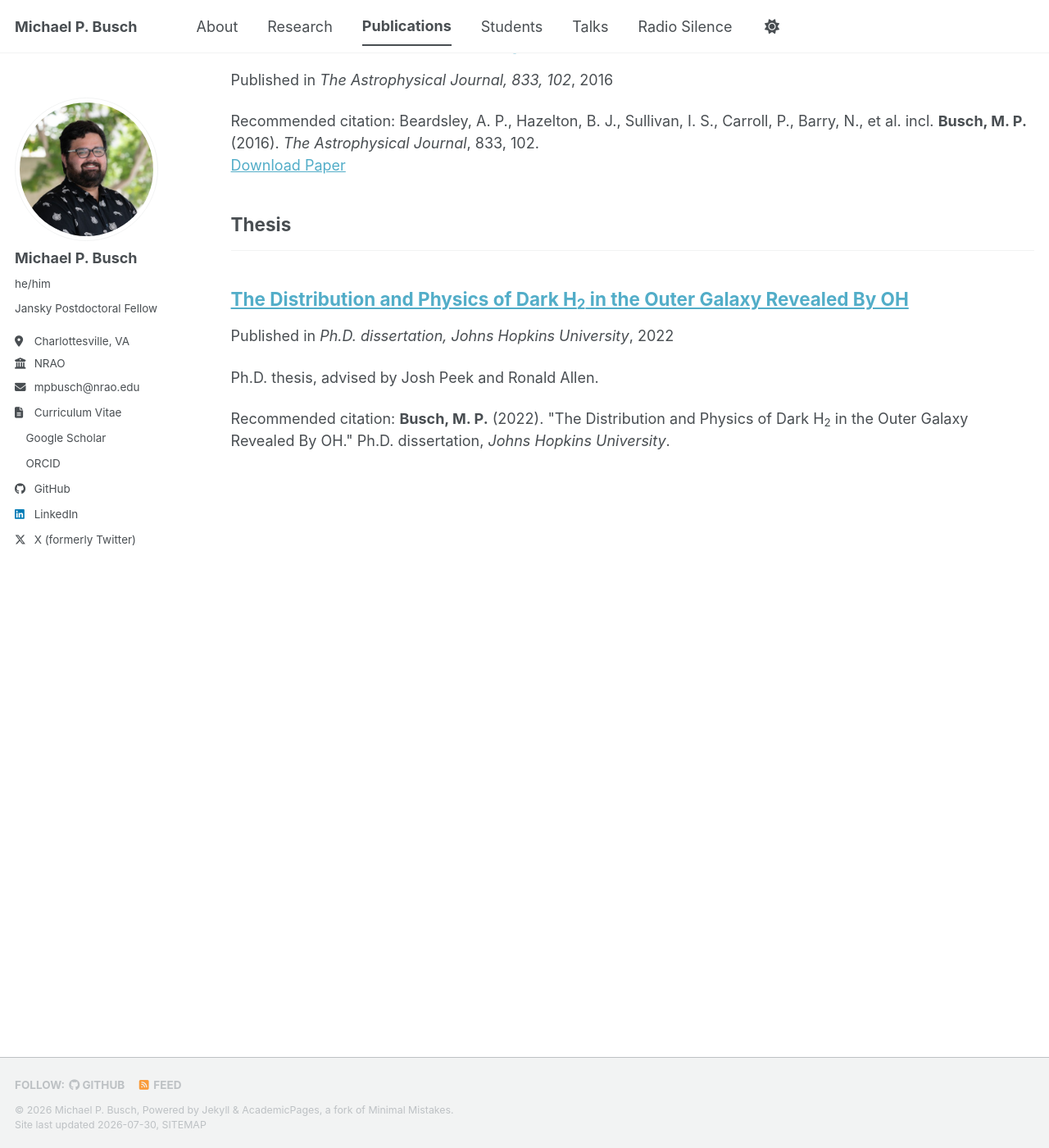
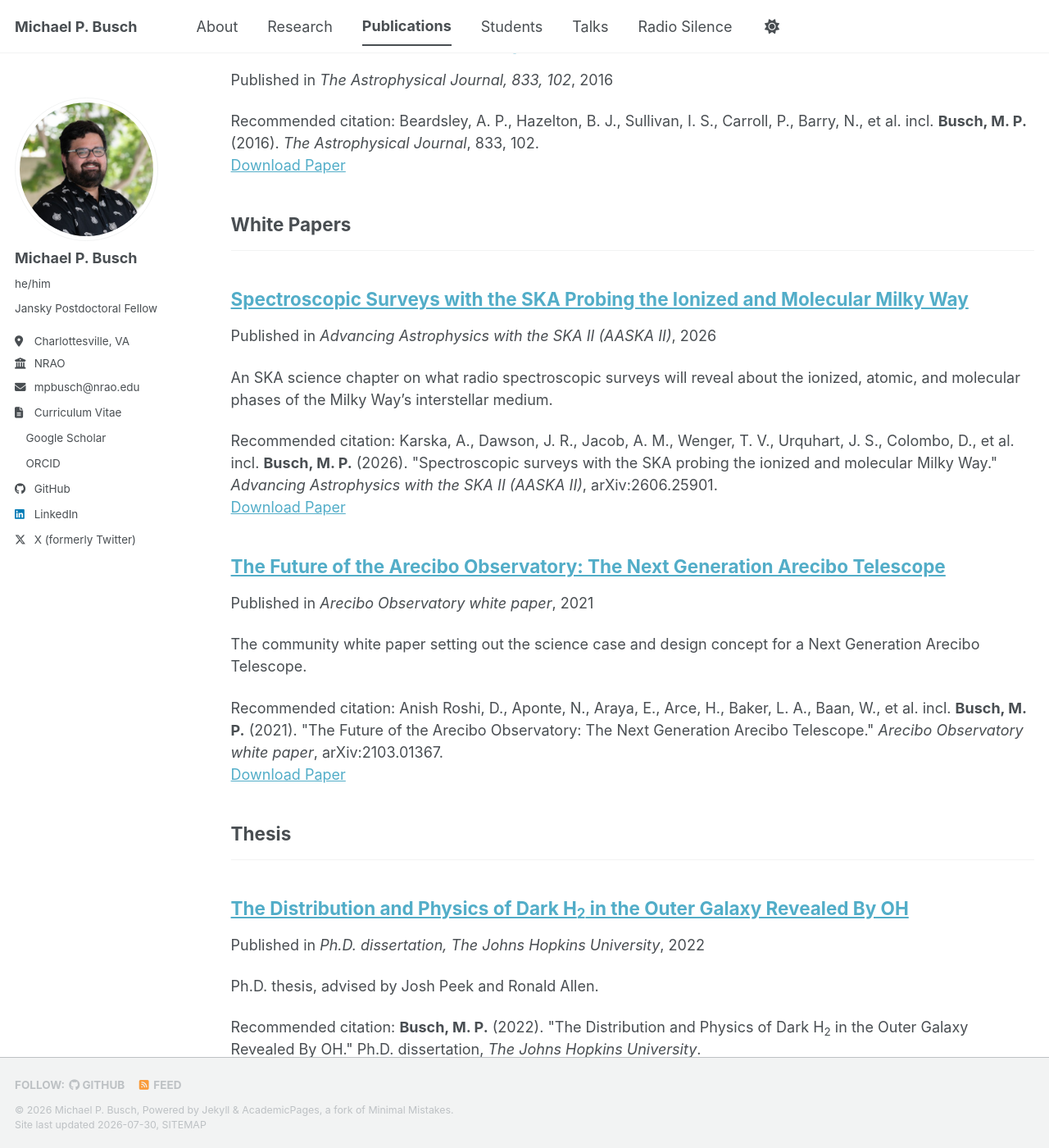
Before and after one commit to mbusch1/mbusch1.github.io, a Jekyll site: the page built from _pages/publications.html, in a window 1280 px wide and 1400 px high, scrolled down 5035 px. Shown: the whole window at 82% size. Built offline with Jekyll 4.4.1, drawn with Linux system fonts in a browser that asks for light colours; a style sheet for code colours, icons or effects is not loaded; some of the changed text lies outside the part shown.

Commit message:
Fix a broken paragraph, add a White Papers section, and tighten wording
The About page had a genuinely broken sentence. The line "2019. The research
page covers..." began with a number followed by a period, which markdown reads
as an ordered-list marker: kramdown ended the paragraph at "of awarded time
since", swallowed the year, and wrapped the rest in <ol><li>. Rewrapped so the
year cannot start a line, with a comment recording the hazard.

Requested wording changes:
- "NSF Graduate Research Fellow" bolded, matching the AAPF and Jansky mentions
- "Johns Hopkins University" -> "The Johns Hopkins University" (About, the
  thesis entry's venue and citation, and the students page)
- "Dr." added before Adam Riess, Josh Peek, and Ronald Allen -- and, for
  internal consistency, before Judd Bowman, Eric Bell, Karin Sandstrom, and
  Anita Hafner, since the students page and the CV already use it
- ALPACA noted as now defunct

New White Papers category on the publications page, holding the two the user
flagged, both verified via the arXiv API with Busch in the author list:
- Karska et al. 2026, "Spectroscopic surveys with the SKA probing the ionized
  and molecular Milky Way", AASKA II (arXiv:2606.25901), author 13 of 15
- Anish Roshi et al. 2021, "The Future of the Arecibo Observatory: The Next
  Generation Arecibo Telescope" (arXiv:2103.01367), author 11 of 74

Checked for a more recent Arecibo white paper and found none, so "the new
Arecibo white paper" is read as the Next Generation Arecibo Telescope one.

The publications intro no longer claims the list is refereed papers only.

Co-Authored-By: Claude Opus 5 (1M context) <noreply@anthropic.com>

```diff
--- a/_config.yml
+++ b/_config.yml
@@ -88,6 +88,8 @@ publication_category:
     title: 'First-Author Papers'
   coauthor:
     title: 'Co-Authored Papers'
+  whitepaper:
+    title: 'White Papers'
   thesis:
     title: 'Thesis'
 
--- a/_pages/publications.html
+++ b/_pages/publications.html
@@ -10,7 +10,8 @@ author_profile: true
 <p>The most up-to-date lists live on
 <a href="https://scholar.google.com/citations?user=CbPFf0IAAAAJ">Google Scholar</a> and
 <a href="https://ui.adsabs.harvard.edu/search/q=orcid%3A0000-0003-4961-6511%20OR%20author%3A%22Busch%2C%20Michael%20P.%22&sort=date%20desc">NASA ADS</a>.
-The selection below covers refereed papers; conference abstracts and data catalogs are omitted.</p>
+The selection below covers refereed papers and community white papers; conference abstracts and
+data catalogs are omitted.</p>
 
 <!-- The ADS query above is a union of your ORCID and your author name: the ORCID half is exact
      but only covers papers where the claim propagated to ADS, and the author half catches the
--- /dev/null
+++ b/_publications/2021-03-02-roshi-next-generation-arecibo.md
@@ -0,0 +1,11 @@
+---
+title: "The Future of the Arecibo Observatory: The Next Generation Arecibo Telescope"
+collection: publications
+category: whitepaper
+permalink: /publications/2021-roshi-next-generation-arecibo
+date: 2021-03-02
+venue: "Arecibo Observatory white paper"
+paperurl: 'https://arxiv.org/abs/2103.01367'
+excerpt: 'The community white paper setting out the science case and design concept for a Next Generation Arecibo Telescope.'
+citation: 'Anish Roshi, D., Aponte, N., Araya, E., Arce, H., Baker, L. A., Baan, W., et al. incl. <b>Busch, M. P.</b> (2021). &quot;The Future of the Arecibo Observatory: The Next Generation Arecibo Telescope.&quot; <i>Arecibo Observatory white paper</i>, arXiv:2103.01367.'
+---
--- a/_publications/2022-05-01-busch-thesis.md
+++ b/_publications/2022-05-01-busch-thesis.md
@@ -4,7 +4,7 @@ collection: publications
 category: thesis
 permalink: /publications/2022-busch-thesis
 date: 2022-05-01
-venue: "Ph.D. dissertation, Johns Hopkins University"
+venue: "Ph.D. dissertation, The Johns Hopkins University"
 excerpt: 'Ph.D. thesis, advised by Josh Peek and Ronald Allen.'
-citation: '<b>Busch, M. P.</b> (2022). &quot;The Distribution and Physics of Dark H<sub>2</sub> in the Outer Galaxy Revealed By OH.&quot; Ph.D. dissertation, <i>Johns Hopkins University</i>.'
+citation: '<b>Busch, M. P.</b> (2022). &quot;The Distribution and Physics of Dark H<sub>2</sub> in the Outer Galaxy Revealed By OH.&quot; Ph.D. dissertation, <i>The Johns Hopkins University</i>.'
 ---
--- /dev/null
+++ b/_publications/2026-06-24-karska-ska-spectroscopic-surveys.md
@@ -0,0 +1,11 @@
+---
+title: "Spectroscopic Surveys with the SKA Probing the Ionized and Molecular Milky Way"
+collection: publications
+category: whitepaper
+permalink: /publications/2026-karska-ska-spectroscopic-surveys
+date: 2026-06-24
+venue: "Advancing Astrophysics with the SKA II (AASKA II)"
+paperurl: 'https://arxiv.org/abs/2606.25901'
+excerpt: 'An SKA science chapter on what radio spectroscopic surveys will reveal about the ionized, atomic, and molecular phases of the Milky Way''s interstellar medium.'
+citation: 'Karska, A., Dawson, J. R., Jacob, A. M., Wenger, T. V., Urquhart, J. S., Colombo, D., et al. incl. <b>Busch, M. P.</b> (2026). &quot;Spectroscopic surveys with the SKA probing the ionized and molecular Milky Way.&quot; <i>Advancing Astrophysics with the SKA II (AASKA II)</i>, arXiv:2606.25901.'
+---
```
Also changed, not shown: _pages/about.md (+17 -15 lines), _pages/students.md (+3 -3 lines).
